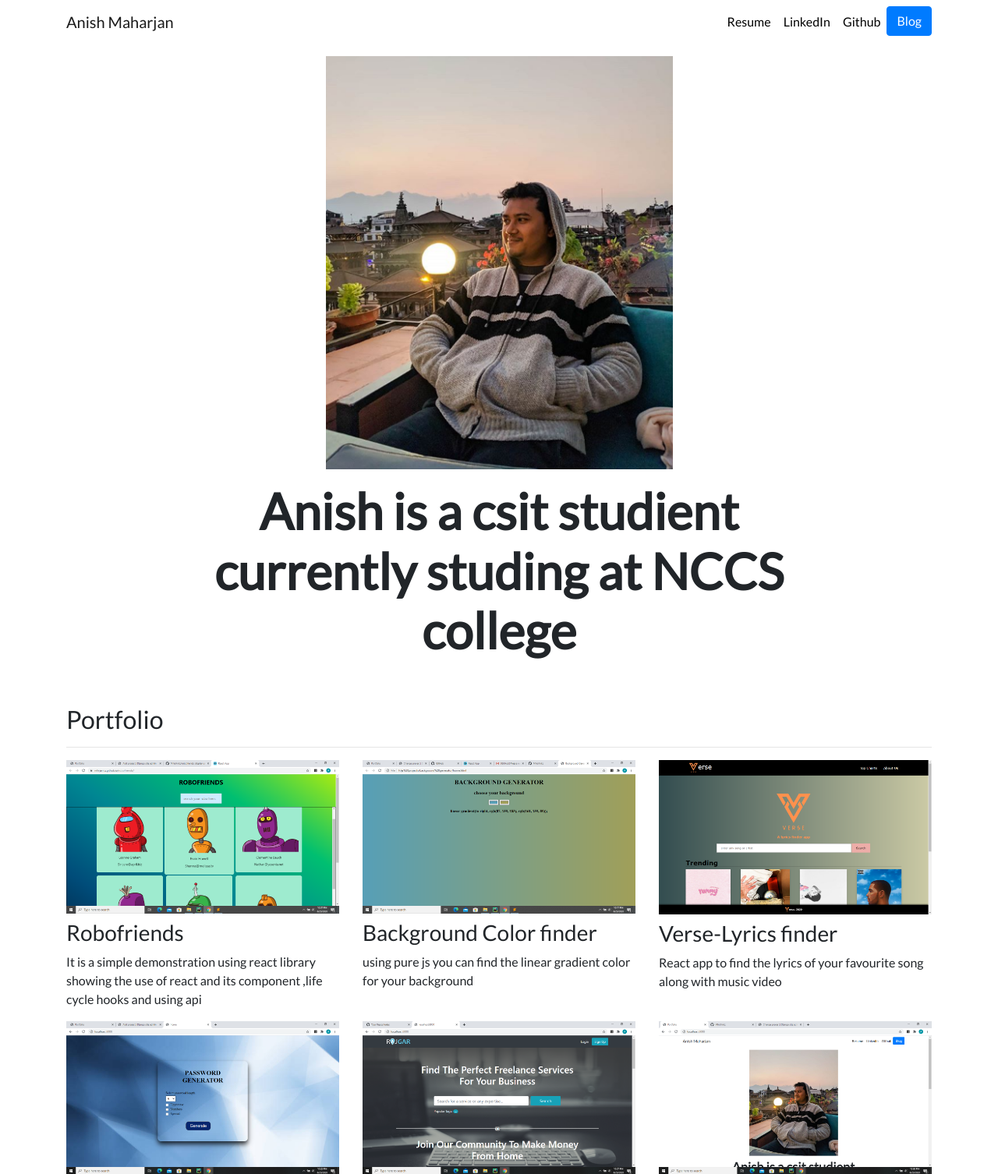
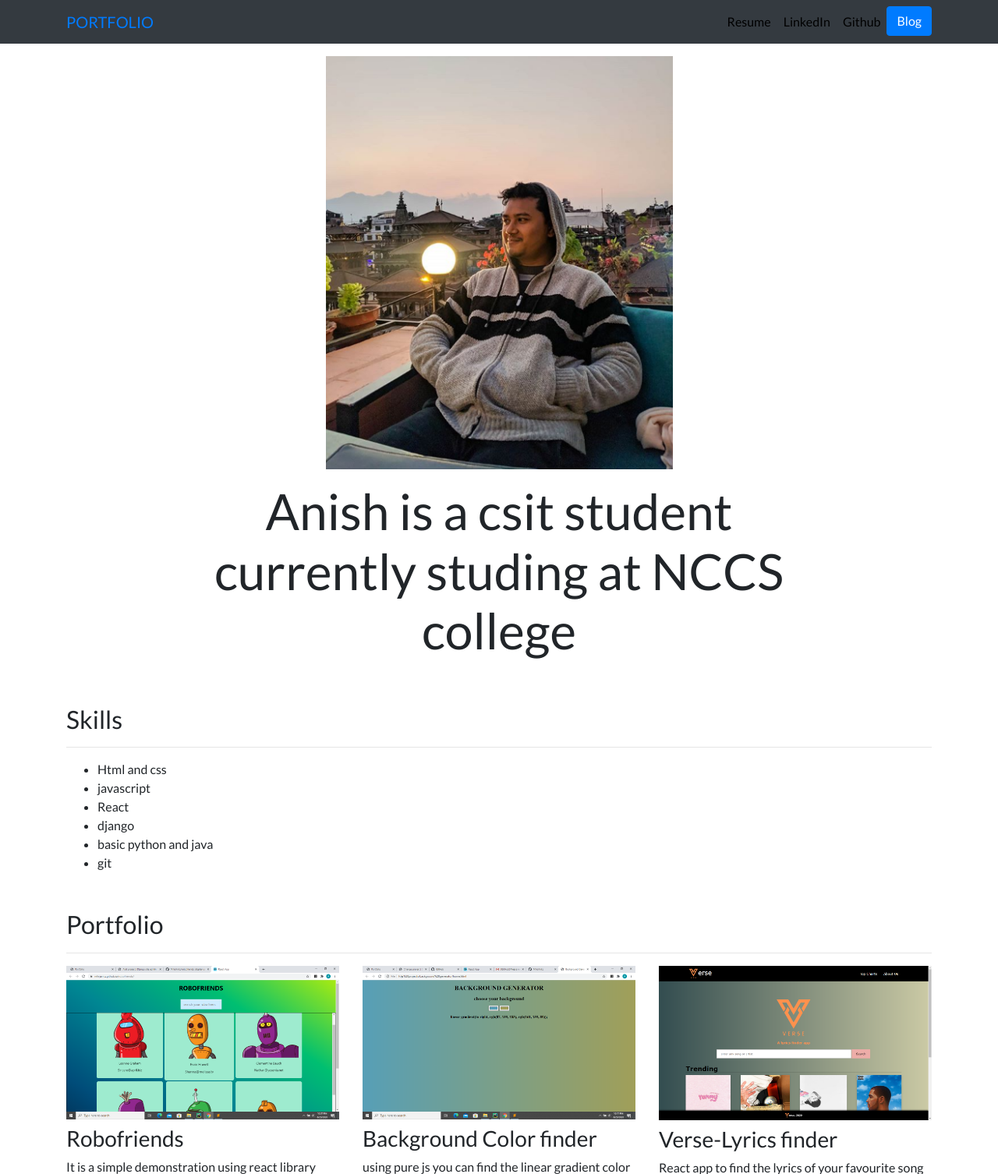
Before and after one commit to MhrjAniiz/Portfolio, a Django app: page / in a window 1280 px wide. Shown: the top 1506 px of the page at 78% size. Run offline with Django 3.2, Linux system fonts and the light colour scheme; data comes from the database, SQL or seed files in the repository; both versions use the stored data as it was after the commit; some libraries are stand-ins or nearby versions.

Commit message:
added some new features and files

```diff
--- a/profileportfolio/models.py
+++ b/profileportfolio/models.py
@@ -7,5 +7,5 @@
     image = models.ImageField(upload_to='image/images/')
     url_link = models.URLField(blank=True)
 
-def __str__(self):
-    return self.title
+    def __str__(self):
+        return self.title
--- a/templates/base.html
+++ b/templates/base.html
@@ -21,11 +21,11 @@
 
 <body>
 
-  <nav id="topNav" class="navbar navbar-expand-md navbar-light">
+  <nav id="topNav" class="navbar navbar-expand-md bg-dark ">
     <div class="container">
       <a class="navbar-brand" href="{% url 'home' %}">
 
-        <span>Anish Maharjan</span>
+        <span>PORTFOLIO</span>
       </a>
       <button class="navbar-toggler" type="button" data-toggle="collapse" data-target="#navbarNav" aria-controls="navbarNav" aria-expanded="false" aria-label="Toggle navigation">
         <span class="navbar-toggler-icon"></span>
@@ -36,10 +36,10 @@
             <a class="nav-link" href="{% static "portfolio/resume.pdf" %}">Resume</a>
           </li>
           <li class="nav-item">
-            <a class="nav-link" href="https://www.linkedin.com/in/anish-maharjan-a175511a5/" target="_blank">LinkedIn</a>
+            <a class="nav-link " href="https://www.linkedin.com/in/anish-maharjan-a175511a5/" target="_blank">LinkedIn</a>
           </li>
           <li class="nav-item">
-            <a class="nav-link" href="https://github.com/MhrjAniiz" target="_blank">Github</a>
+            <a class="nav-link " href="https://github.com/MhrjAniiz" target="_blank">Github</a>
           </li>
           <li>
             <a role="button" href="{% url 'blog:all_blogs' %}" class="btn btn-primary">Blog</a>
--- a/templates/home.html
+++ b/templates/home.html
@@ -12,9 +12,20 @@
 
 <div class="row justify-content-center mb-3">
   <div class="col-md-9 text-center">
-    <h1 id="hometext" class="font-weight-bold">Anish  is a csit studient currently studing at NCCS college</h1>
+    <h6 id="hometext" >Anish  is a csit student currently studing at NCCS college</h6 id="hometext">
   </div>
 </div>
+
+<h2 class="mt-5">Skills</h2>
+<hr>
+<ul>
+  <li>Html and css</li>
+  <li>javascript</li>
+  <li>React</li>
+  <li>django</li>
+  <li>basic python and java</li>
+  <li>git</li>
+</ul>
 
 <h2 class="mt-5">Portfolio</h2>
 <hr>
```
Also changed, not shown: db.sqlite3, 1 other file.
